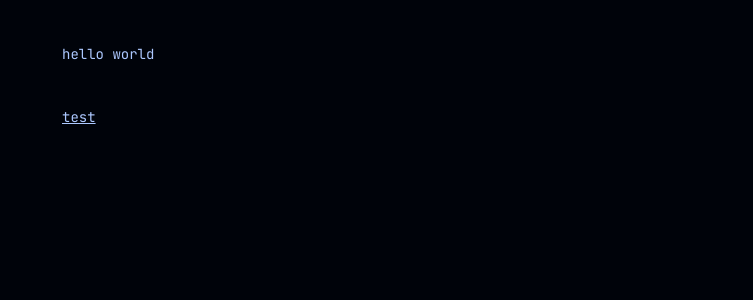
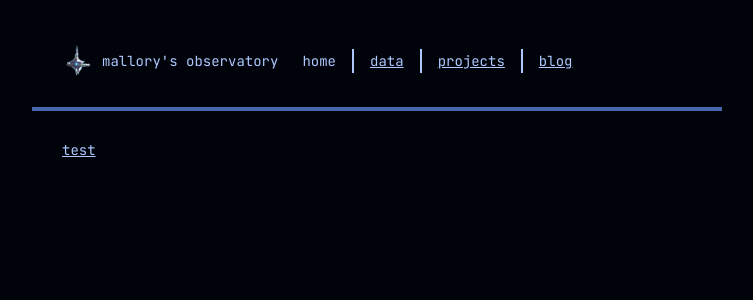
Before and after one commit to malloryhayr/website, a Next.js app: page / in a window 1280 px wide. Shown: the top 300 px of the page, without its empty margins (263-1016 px from the left). Built offline with nearby package versions, Linux system fonts and the light colour scheme.

Commit message:
feat: nav

```diff
--- /dev/null
+++ b/src/app/NavLink.tsx
@@ -0,0 +1,25 @@
+'use client';
+
+import Link from 'next/link';
+import { usePathname } from 'next/navigation';
+
+export default function NavLink({
+	route,
+	first = false,
+}: {
+	route: string;
+	first?: boolean;
+}) {
+	const pathname = usePathname();
+
+	return (
+		<li style={first ? { paddingLeft: '0px', borderLeft: 'none' } : {}}>
+			<Link
+				href={`/${route}`}
+				className={pathname == `/${route}` ? 'navLink active' : 'navLink'}
+			>
+				{route == '' ? 'home' : route}
+			</Link>
+		</li>
+	);
+}
--- a/src/app/global.scss
+++ b/src/app/global.scss
@@ -46,12 +46,50 @@ a {
 
 nav {
 	max-width: 630px;
+
 	padding-top: 45px;
-	padding-bottom: 45px;
+	padding-bottom: 30px;
+	padding-left: 30px;
+	padding-right: 30px;
 	margin: auto;
+
+	border-bottom: 4px solid var(--color-secondary);
+	margin-bottom: 30px;
+
+	display: flex;
+	align-items: center;
+
+	img {
+		margin-right: 8px;
+	}
+
+	p {
+		margin-right: 24px;
+	}
+
+	ul {
+		list-style: none;
+		display: flex;
+		align-items: center;
+
+		li {
+			padding-right: 16px;
+			padding-left: 16px;
+			border-left: 2px solid var(--color-primary);
+			height: 24px;
+			display: flex;
+			align-items: center;
+		}
+	}
 }
 
 main {
 	max-width: 630px;
 	margin: auto;
 }
+
+.navLink {
+	&.active {
+		text-decoration: none;
+	}
+}
--- a/src/app/layout.tsx
+++ b/src/app/layout.tsx
@@ -10,6 +10,11 @@ import { headers } from 'next/headers';
 
 import './global.scss';
 
+import NavLink from './NavLink';
+import Image from 'next/image';
+
+import Logo from './apple-icon.png';
+
 export default function RootLayout({
 	children,
 }: {
@@ -18,7 +23,16 @@ export default function RootLayout({
 	return (
 		<html lang="en" className={jetbrainsMono.className}>
 			<body>
-				<nav>hello world</nav>
+				<nav>
+					<Image src={Logo} width={32} height={32} alt="icon" />
+					<p>mallory's observatory</p>
+					<ul>
+						<NavLink route="" first />
+						<NavLink route="data" />
+						<NavLink route="projects" />
+						<NavLink route="blog" />
+					</ul>
+				</nav>
 				<main>{children}</main>
 			</body>
 		</html>
```
